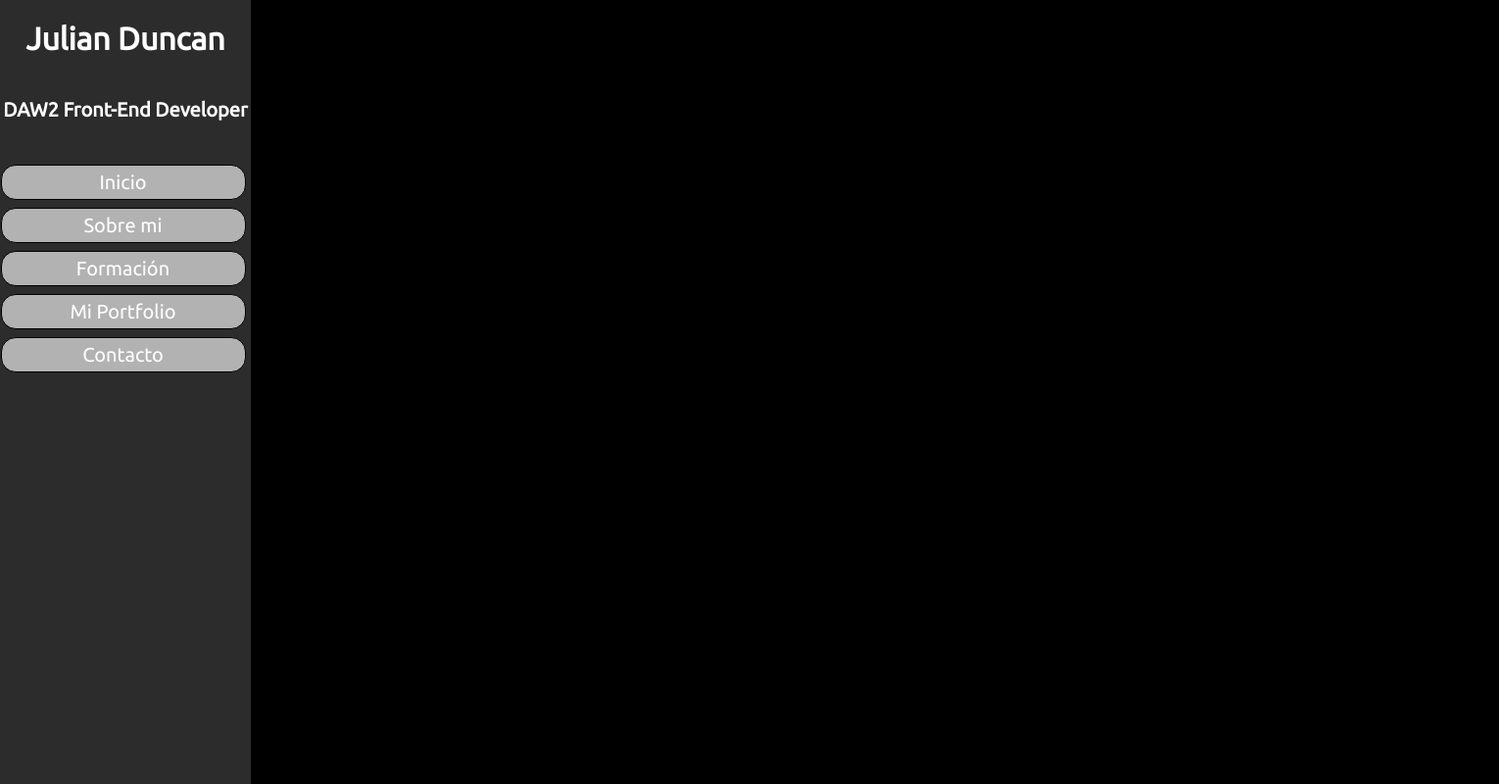
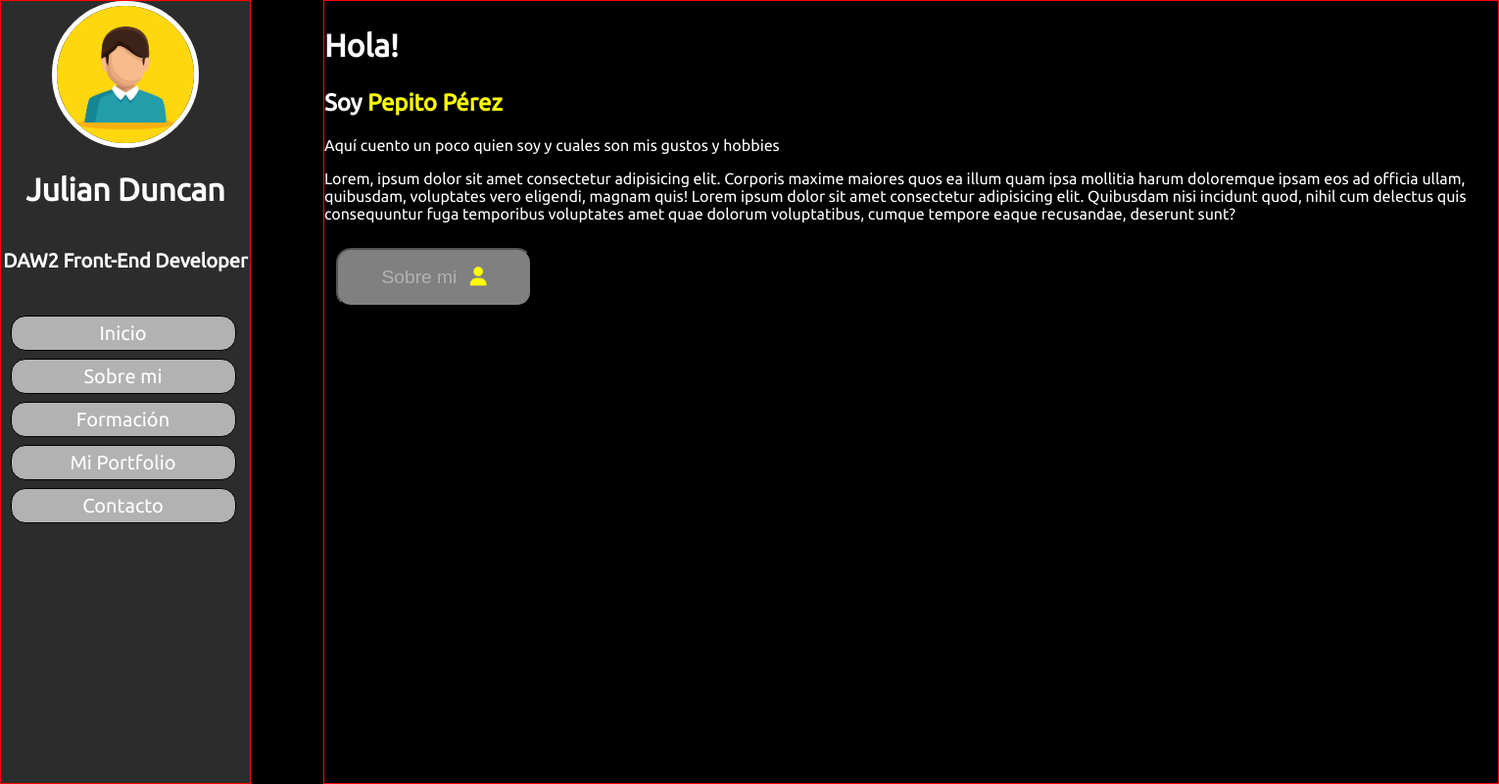
Before and after one commit to DvncanG/portfolio, a plain HTML site: page index.html in a window 1280 px wide. Shown: the whole page at 98% size, 1530 px wide, since content can reach past the window. Drawn offline with Linux system fonts and the light colour scheme.

Commit message:
Añadido section y css

```diff
--- a/css/style.css
+++ b/css/style.css
@@ -2,26 +2,39 @@
 *{
     box-sizing: border-box;
 }
+html{
+    scroll-behavior: smooth;
+}
 body{
     width: 1500px;
     height: 100%;
+    margin: 0;
     font-family: "ubuntu";
     background-color: black;
 }
 
 .main{
     width: 100%;
-
 }
 .profile{
     width: 20%;
+    min-width: 250px;
     height: 100%;
     background-color: rgb(45, 44, 44);
     position: fixed;
+    top: 0;
     display: flex;
     flex-direction: column;
-    top: 0;
-    left: 0;
+    border: 1px solid red;
+}
+.profile__img{
+    width: 150px;
+    margin: 0 auto;
+}
+.profile__img img{
+    width: 100%;
+    border-radius: 50%;
+    border: 5px solid white;
 }
 .profile--list{
     list-style: none;
@@ -35,7 +48,7 @@ body{
     border-radius: 15px;
     margin-top: 8px;
     padding: 5px;
-    width: 250px;
+    min-width: 230px;
     border: 1px solid black;
     text-align: center;
     background-color: rgb(178, 178, 178);
@@ -45,6 +58,38 @@ body{
     color: white;
 }
 .presentation{
-    width: 100%;
-    height: 100%;
+    width: 80%;
+    height: 100vh;
+    color: white;
+    border: 1px solid red;
+    margin-left: 22%;
 }
+.presentation--text{
+    font-size: xx-large;
+}
+.presentation--span__color{
+    color: yellow;
+}
+.presentation--button{
+    width: 200px;
+    height: 60px;
+    margin-top: 10px;
+    margin-left:1%;
+    border-radius: 15px;
+    font-size: 1.2rem;
+    background-color: grey;
+    text-decoration: none;
+    color: rgb(178, 178, 178);
+}
+.presentation--button:hover{
+    color: white;
+    transition: 2s;
+}
+.fa-user{
+    color: yellow;
+    margin-left: 8px;
+}
+.presentation--button:hover > .fa-user{
+    color: black;
+    transition: 2s;
+}
--- a/index.html
+++ b/index.html
@@ -9,13 +9,16 @@
     <link rel="stylesheet" href="https://cdnjs.cloudflare.com/ajax/libs/font-awesome/6.2.0/css/all.min.css"
         integrity="sha512-xh6O/CkQoPOWDdYTDqeRdPCVd1SpvCA9XXcUnZS2FmJNp1coAFzvtCN9BmamE+4aHK8yyUHUSCcJHgXloTyT2A=="
         crossorigin="anonymous" referrerpolicy="no-referrer" />
-        <link rel="stylesheet" href="./css/text.css">
+    <link rel="stylesheet" href="./css/text.css">
     <title>Document</title>
 </head>
 
 <body>
-    <main>
+    <main class="main">
         <div class="profile">
+            <div class="profile__img">
+                <img src="./assets/images/pic.jpg" alt="yo">
+            </div>
             <h1 class="name">Julian Duncan</h1>
             <h2 class="text--presentation">DAW2 Front-End Developer</h2>
             <nav>
@@ -29,8 +32,17 @@
             </nav>
 
         </div>
-        <section>
-
+        <section class="presentation">
+            <h1 class="presentation--text">Hola!</h1>
+            <h2>Soy <span class="presentation--span__color">Pepito Pérez</span></h2>
+            <p>Aquí cuento un poco quien soy y cuales son mis gustos y hobbies</p>
+            <p>Lorem, ipsum dolor sit amet consectetur adipisicing elit. Corporis maxime maiores quos ea illum quam ipsa
+                mollitia harum doloremque ipsam eos ad officia ullam, quibusdam, voluptates vero eligendi, magnam quis!
+                Lorem ipsum dolor sit amet consectetur adipisicing elit. Quibusdam nisi incidunt quod, nihil cum
+                delectus quis consequuntur fuga temporibus voluptates amet quae dolorum voluptatibus, cumque tempore
+                eaque recusandae, deserunt sunt?
+            </p>
+            <button href="#" class="presentation--button">Sobre mi <i class="fa-solid fa-user"></i></button>
         </section>
     </main>
     <script src="./js/script.js"></script>
```
Also changed, not shown: assets/images/pic.jpg (added).
